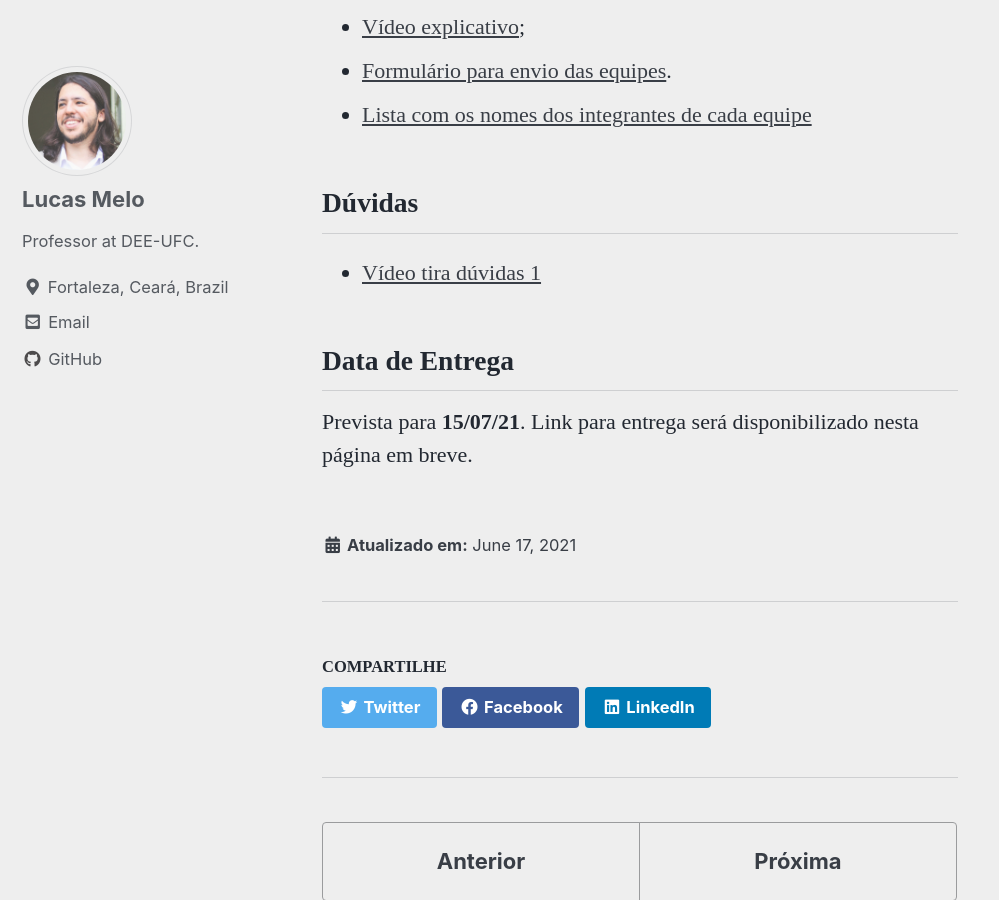
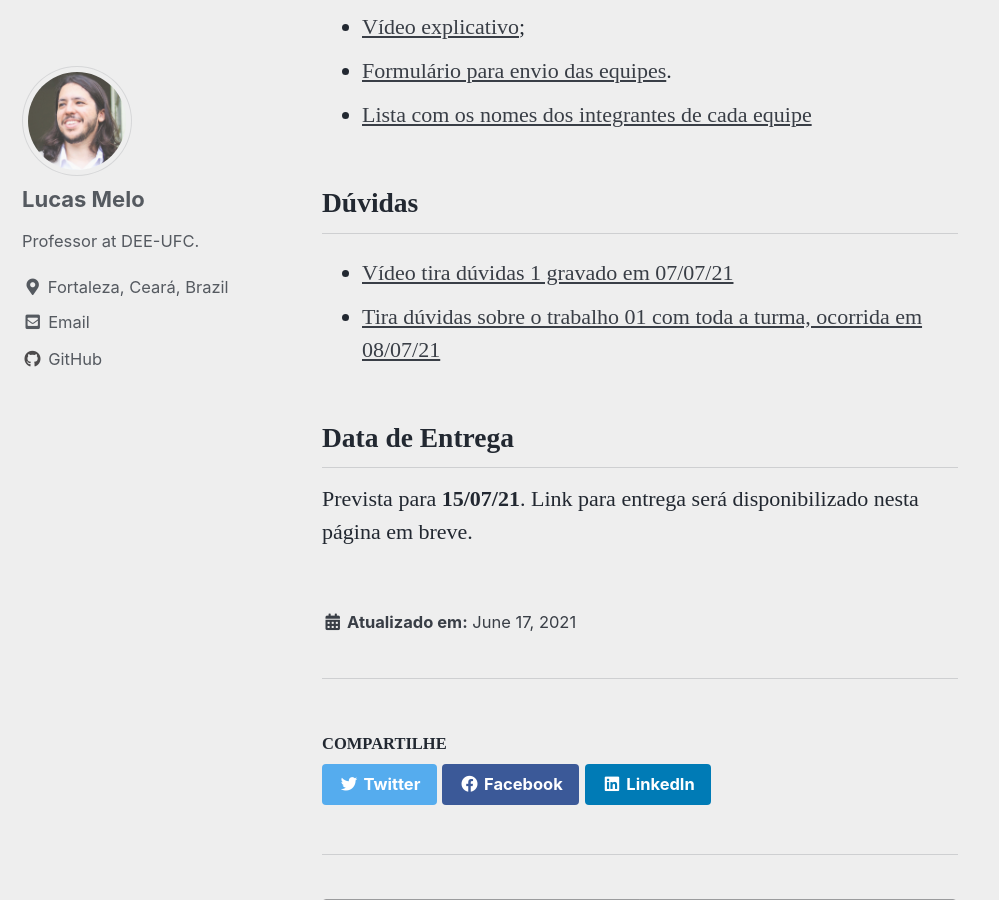
Before and after one commit to lucassm/lucassm.github.io, a Jekyll site: the page built from _teaching/DEE-2021/Trabalho-01/index.md, in a window 1280 px wide and 900 px high, scrolled down 2085 px. Shown: the whole window, without its empty margins (0-999 px from the left). Built offline with Jekyll 4.4.1, drawn with Linux system fonts in a browser that asks for light colours; cached includes are drawn as plain includes; some web fonts are replaced.

Commit message:
UPDADE 5 Trabalho de SDEE

```diff
--- a/_teaching/DEE-2021/Trabalho-01/index.md
+++ b/_teaching/DEE-2021/Trabalho-01/index.md
@@ -41,7 +41,8 @@ Estas questões devem ser entregues em arquivo de vídeo explicando sua resoluç
 - [Lista com os nomes dos integrantes de cada equipe](/teaching/DEE-2021/Trabalho-01/Equipes)
 
 ## Dúvidas
-- [Vídeo tira dúvidas 1](https://drive.google.com/file/d/1ncT3Etcj1yrNAhWQTZX9Z_Qo-_f3dpZ0/view?usp=sharing)
+- [Vídeo tira dúvidas 1 gravado em 07/07/21](https://drive.google.com/file/d/1ncT3Etcj1yrNAhWQTZX9Z_Qo-_f3dpZ0/view?usp=sharing)
+- [Tira dúvidas sobre o trabalho 01 com toda a turma, ocorrida em 08/07/21](https://drive.google.com/file/d/1yI2hCLlyphErebjF3EQ6byDEXYTiMOfv/view?usp=sharing)
 
 ## Data de Entrega
 Prevista para **15/07/21**. Link para entrega será disponibilizado nesta página em breve.
```
